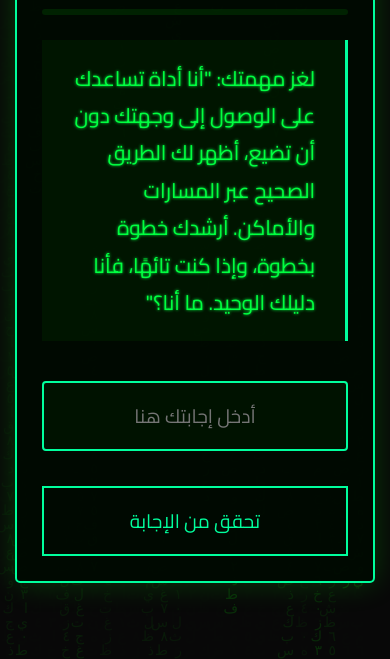
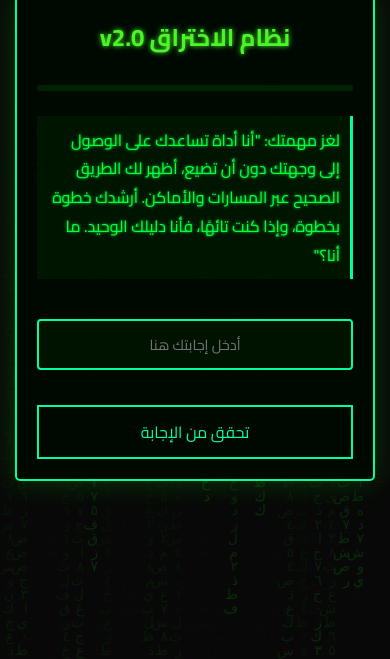
Before and after one commit to aabz12117/spy2, a plain HTML site: page mission_page.html in a window 390 px wide. Shown: the part 185-844 px from the top of the page. Drawn offline with Linux system fonts and the light colour scheme.

Commit message:
mission_page.html

```diff
--- a/mission_page.html
+++ b/mission_page.html
@@ -182,6 +182,54 @@
             z-index: 1;
             opacity: 0.15;
         }
+
+        /* Media Queries for responsiveness */
+        @media (max-width: 768px) {
+            .container {
+                padding: 20px;
+                max-width: 100%;
+            }
+
+            .glitch-text {
+                font-size: 1.8em;
+            }
+
+            .puzzle {
+                font-size: 1.1em;
+                padding: 15px;
+            }
+
+            .input-field {
+                font-size: 1em;
+                padding: 12px;
+            }
+
+            .submit-button {
+                font-size: 1em;
+                padding: 12px;
+            }
+        }
+
+        @media (max-width: 480px) {
+            .glitch-text {
+                font-size: 1.5em;
+            }
+
+            .puzzle {
+                font-size: 1em;
+                padding: 10px;
+            }
+
+            .input-field {
+                font-size: 0.9em;
+                padding: 10px;
+            }
+
+            .submit-button {
+                font-size: 1em;
+                padding: 10px;
+            }
+        }
     </style>
 </head>
 <body>
```
